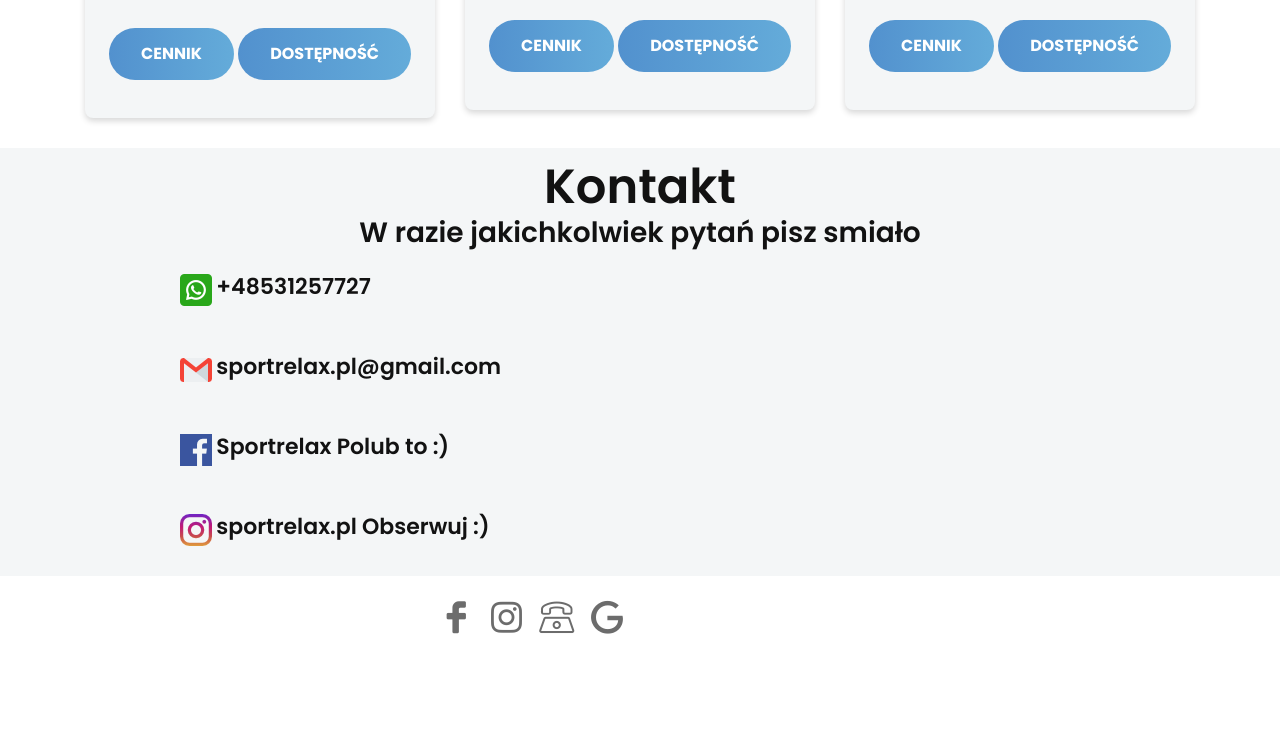
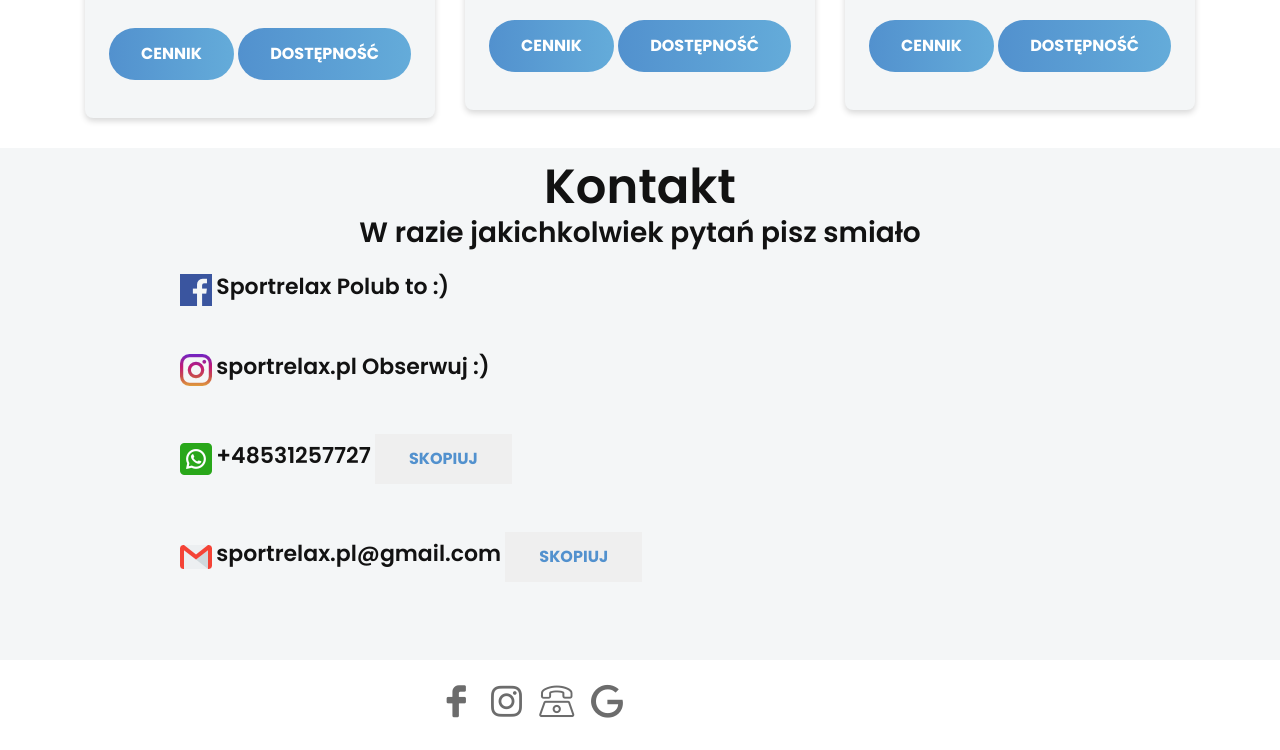
Before and after one commit to EnikoKiraly/sportrelax, a plain HTML site: page index.html in a window 1280 px wide. Shown: the part 5570-6320 px from the top of the page. Before the commit the page ends 6236 px from the top, so only its background shows below. Drawn offline with Linux system fonts and the light colour scheme; files whose address does not match are found by name.

Commit message:
Copy to clipboard

```diff
--- a/assets/js/main.js
+++ b/assets/js/main.js
@@ -302,19 +302,13 @@ $(function() {
 
     //=====
 
+});
 
-
-
-
-
-
-
-
-
-
-
-
-
-
-
-});
+function copyToClipboard(element) {
+  var $temp = $("<input>");
+  $("body").append($temp);
+  $temp.val($(element).text()).select();
+  document.execCommand("copy");
+  $temp.remove();
+  alert("Skopiowane");
+}
--- a/index.html
+++ b/index.html
@@ -455,33 +455,35 @@
                         <br>
                         <ul class="text-left">
                             <li>
-                                 <img src="assets/images/whatsapp.png">
-                                <a href="tel:+48 531257727">
-                                    <h4> +48531257727 </h4>
-                                </a>
-
-                            </li>
-                            <br><br>
-                            <li>
-                                <img src="assets/images/gmail.png">
-                                <a href="mailto:sportrelax.pl@gmail.com">
-                                    <h4> sportrelax.pl@gmail.com</h4>
-                                </a>
-                            </li>
-                            <br><br>
-                            <li>
                                 <img src="assets/images/facebook.png">
                                 <a href="https://www.facebook.com/Sportrelax-105881691305034">
                                     <h4> Sportrelax Polub to :)</h4>
                                 </a>
                             </li>
                             <br><br>
-                            <li>
+                             <li>
                                 <img src="assets/images/instagram.png">
                                 <a href="https://www.instagram.com/sportrelax.pl/">
                                     <h4> sportrelax.pl Obserwuj :)</h4>
                                 </a>
                             </li>
+                            <br><br>
+                            <li>
+                                 <img src="assets/images/whatsapp.png">
+                                <a href="tel:+48 531257727">
+                                    <h4 id="telephone">+48531257727</h4>
+                                </a>
+                                <button onclick="copyToClipboard('#telephone')" class="main-btn rounded-three">Skopiuj</button>
+                            </li>
+                            <br><br>
+                            <li>
+                                <img src="assets/images/gmail.png">
+                                <a href="mailto:sportrelax.pl@gmail.com">
+                                    <h4 id="email">sportrelax.pl@gmail.com</h4>
+                                </a>
+                                <button onclick="copyToClipboard('#email')" class="main-btn rounded-three">Skopiuj</button>
+                            </li>
+                            <br><br>
                         </ul>
                     </div> <!-- section title -->
                     <!-- <div class='activenow-form-container activenow-form-32900-container'>
@@ -579,6 +581,7 @@
     <!--====== Main js ======-->
     <script src="assets/js/main.js"></script>
 
+
 </body>
 
 </html>
```
